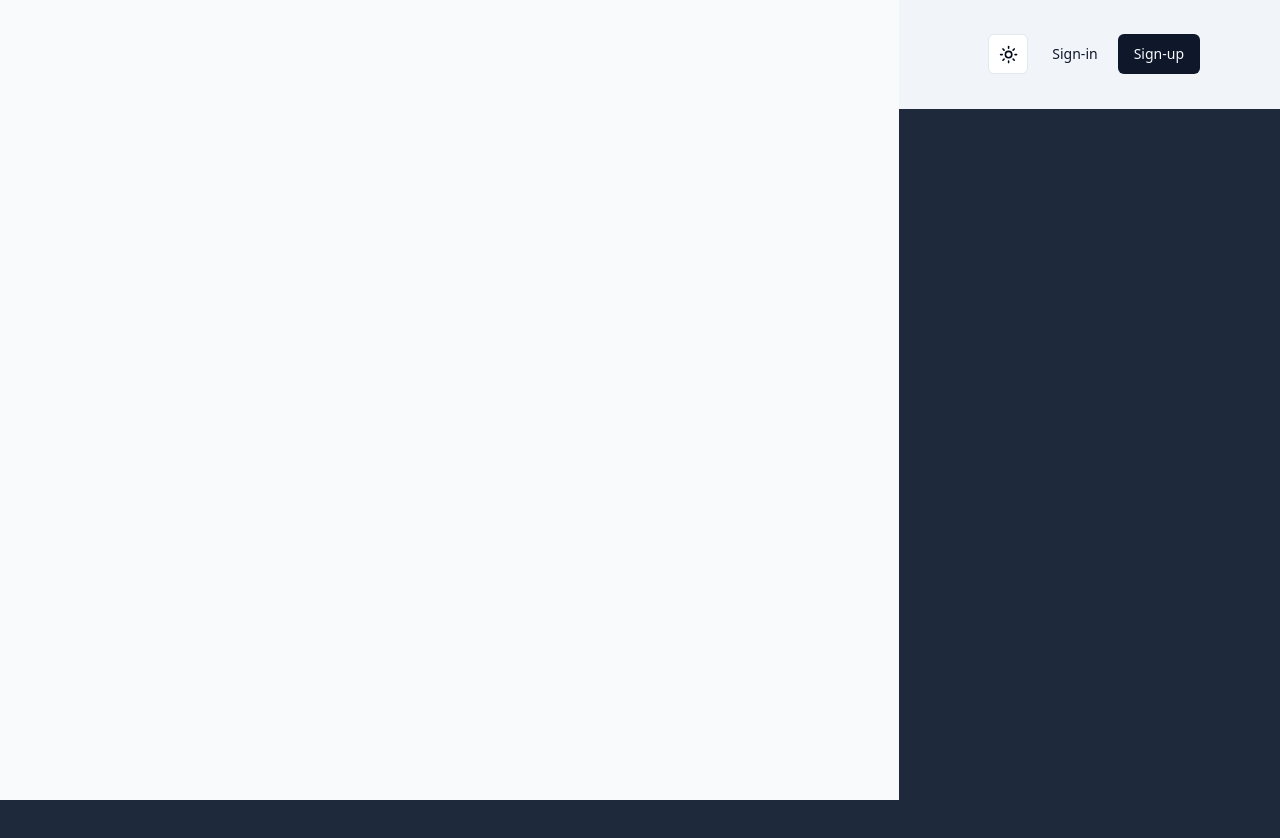
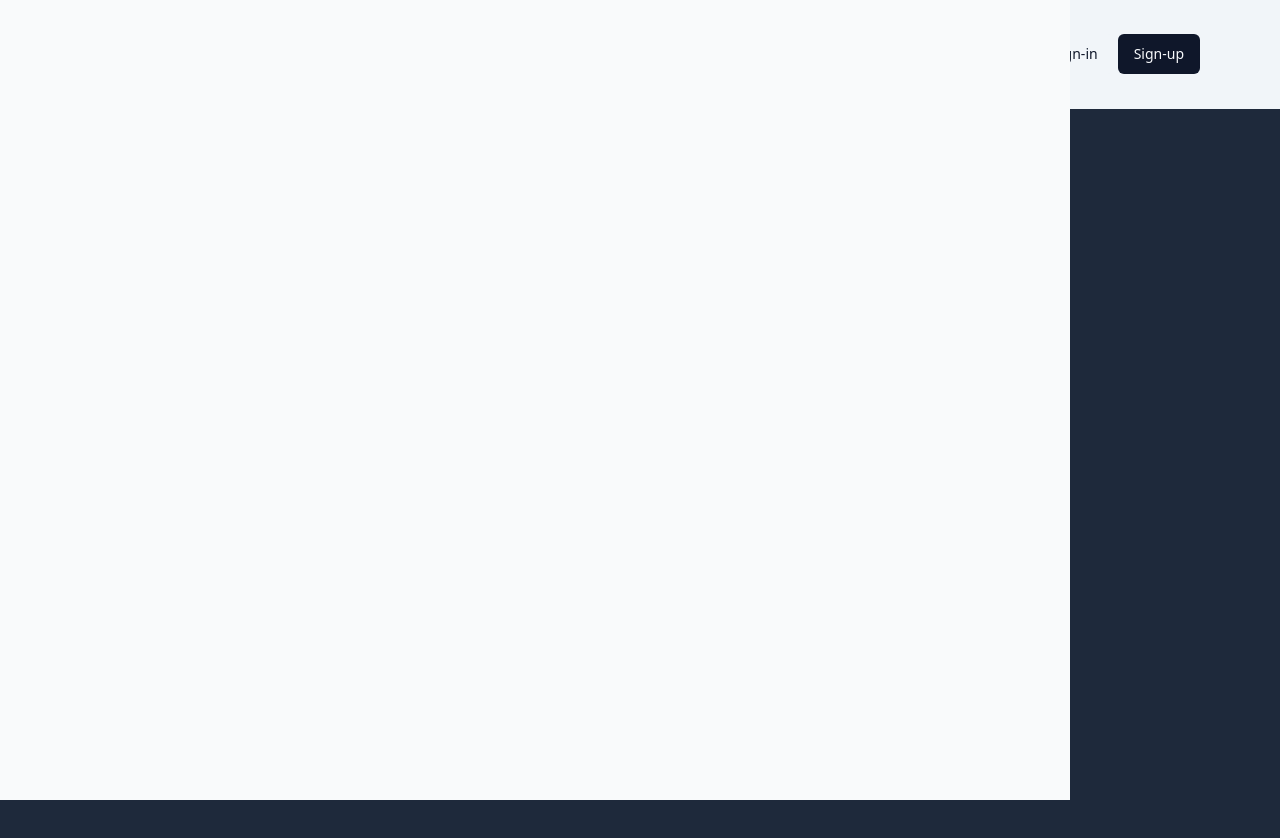
Before and after one commit to asmatar/Asma-Hotel, a Next.js app: page / in a window 1280 px wide. Shown: the top 838 px of the page. After the commit the page ends 800 px from the top, so only its background shows below. Built offline with nearby package versions, Linux system fonts and the light colour scheme; no server answers.

Commit message:
end enter animation

```diff
--- a/app/page.tsx
+++ b/app/page.tsx
@@ -1,11 +1,10 @@
 import FramerDiv from "@/components/framer/div";
-
 export default async function Home() {
   return (
     <>
-      <FramerDiv>
-        <main className="flex min-h-screen flex-col items-center justify-between p-24"></main>
-      </FramerDiv>
+      <FramerDiv></FramerDiv>
+
+      <main className="flex min-h-full flex-col items-center justify-between p-24"></main>
     </>
   );
 }
--- a/components/framer/div.tsx
+++ b/components/framer/div.tsx
@@ -2,7 +2,7 @@
 
 import { useAnimate } from "framer-motion";
 import { useEffect } from "react";
-const FramerDiv = ({ children }: { children: React.ReactNode }) => {
+const FramerDiv = () => {
   const [scope, animate] = useAnimate();
 
   useEffect(() => {
@@ -38,7 +38,6 @@
       <h1 className="text-8xl font-bold opacity-0 ">WELCOME</h1>
       <h2 className="text-8xl font-bold opacity-0">ASMA HOTEL</h2>
       <h3 className="text-8xl font-bold opacity-0 ">BOOK YOUR BEST HOTEL</h3>
-      {children}
     </div>
   );
 };
```
